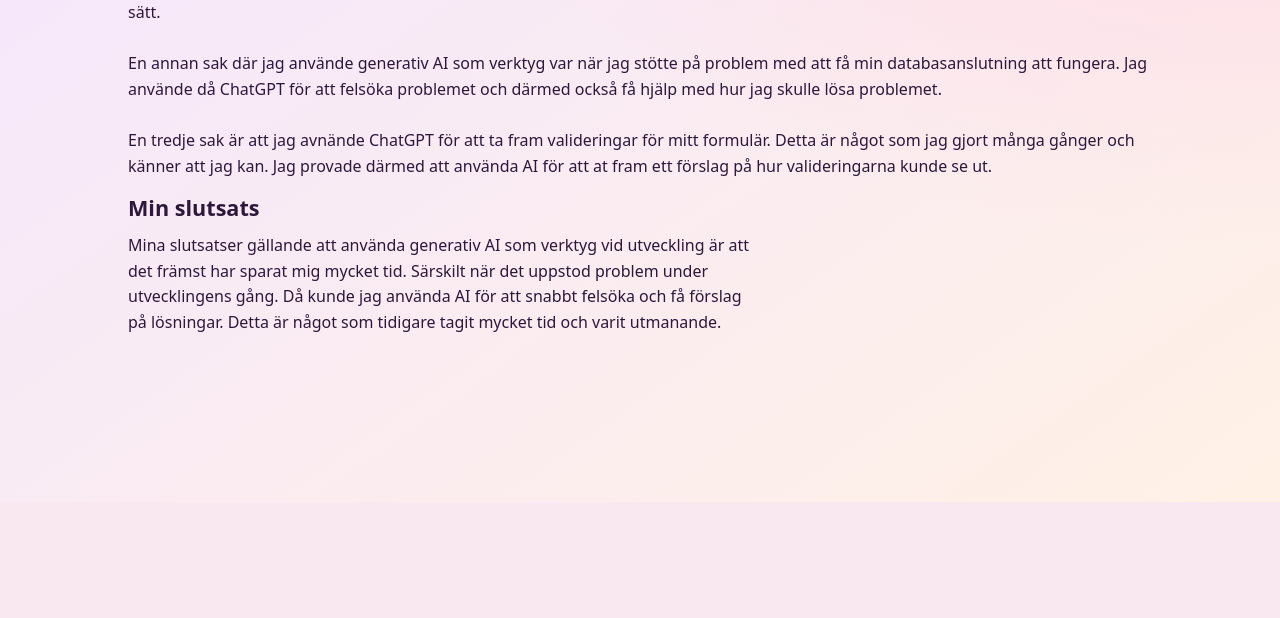
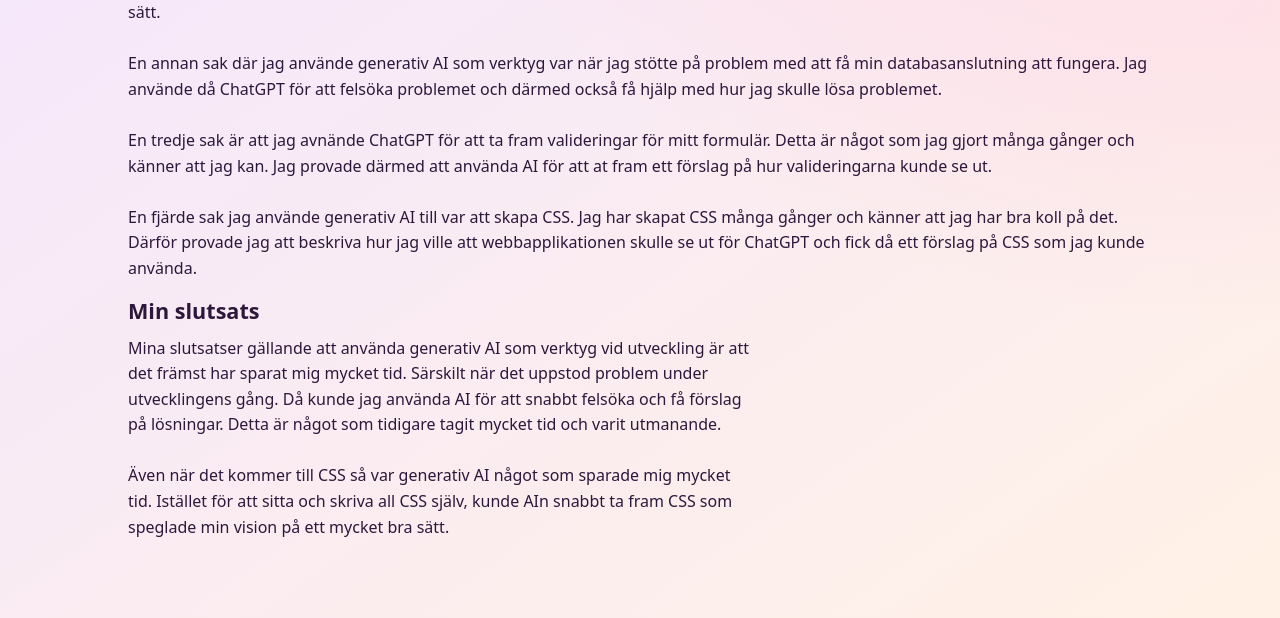
Before and after one commit to alvastern/laboration-2-bucketlist, a PHP site: page /ai.php in a window 1280 px wide. Shown: the part 298-916 px from the top of the page. Before the commit the page ends 630 px from the top, so only its background shows below. Run offline with PHP 8.4, Linux system fonts and the light colour scheme.

Commit message:
Uppdaterade AI-text

```diff
--- a/public/ai.php
+++ b/public/ai.php
@@ -24,7 +24,12 @@
             <br>
             En tredje sak är att jag avnände ChatGPT för att ta fram valideringar för mitt
             formulär. Detta är något som jag gjort många gånger och känner att jag kan. Jag provade
-            därmed att använda AI för att at fram ett förslag på hur valideringarna kunde se ut.
+            därmed att använda AI för att at fram ett förslag på hur valideringarna kunde se ut.<br>
+            <br>
+            En fjärde sak jag använde generativ AI till var att skapa CSS. Jag har skapat CSS
+            många gånger och känner att jag har bra koll på det. Därför provade jag att beskriva
+            hur jag ville att webbapplikationen skulle se ut för ChatGPT och fick då ett förslag
+            på CSS som jag kunde använda.
         </p>
 
         <section>
@@ -32,7 +37,11 @@
             <p>Mina slutsatser gällande att använda generativ AI som verktyg vid utveckling är att
                 det främst har sparat mig mycket tid. Särskilt när det uppstod problem under
                 utvecklingens gång. Då kunde jag använda AI för att snabbt felsöka och få förslag på
-                lösningar. Detta är något som tidigare tagit mycket tid och varit utmanande.
+                lösningar. Detta är något som tidigare tagit mycket tid och varit utmanande.<br>
+                <br>
+                Även när det kommer till CSS så var generativ AI något som sparade mig mycket tid.
+                Istället för att sitta och skriva all CSS själv, kunde AIn snabbt ta fram CSS som
+                speglade min vision på ett mycket bra sätt.
             </p>
         </section>
     </main>
```
